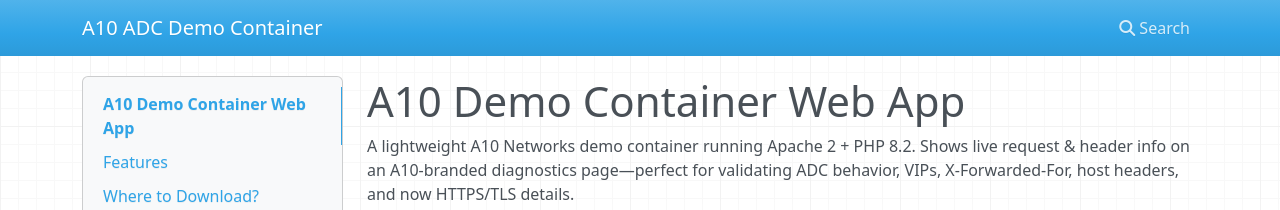
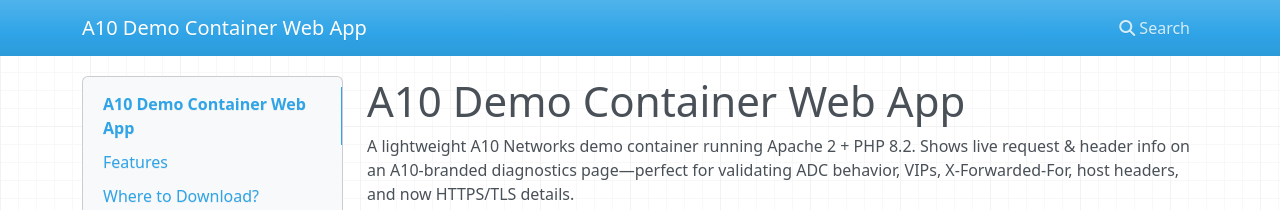
Before and after one commit to gwolfis/A10-Demo-Container-Web-App, an MkDocs documentation site: the page built from docs/index.md, in a window 1280 px wide. Shown: the top 210 px of the page. Built offline with MkDocs 1.6.1, drawn with Linux system fonts in a browser that asks for light colours; nearby versions of some CDN libraries.

Commit message:
Added a screenshot

```diff
--- a/mkdocs.yml
+++ b/mkdocs.yml
@@ -1,4 +1,4 @@
-site_name: A10 ADC Demo Container
+site_name: A10 Demo Container Web App
 
 nav:
   - Home: index.md
```
